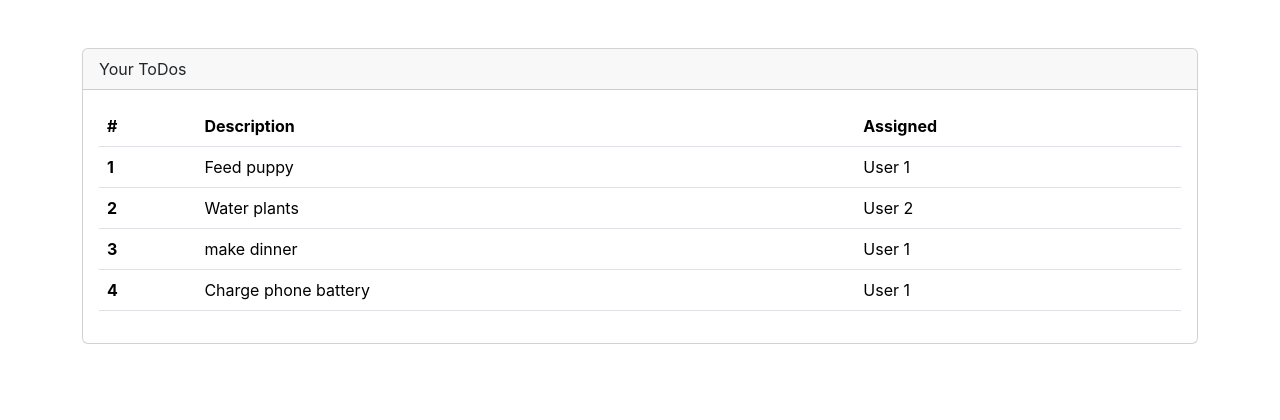
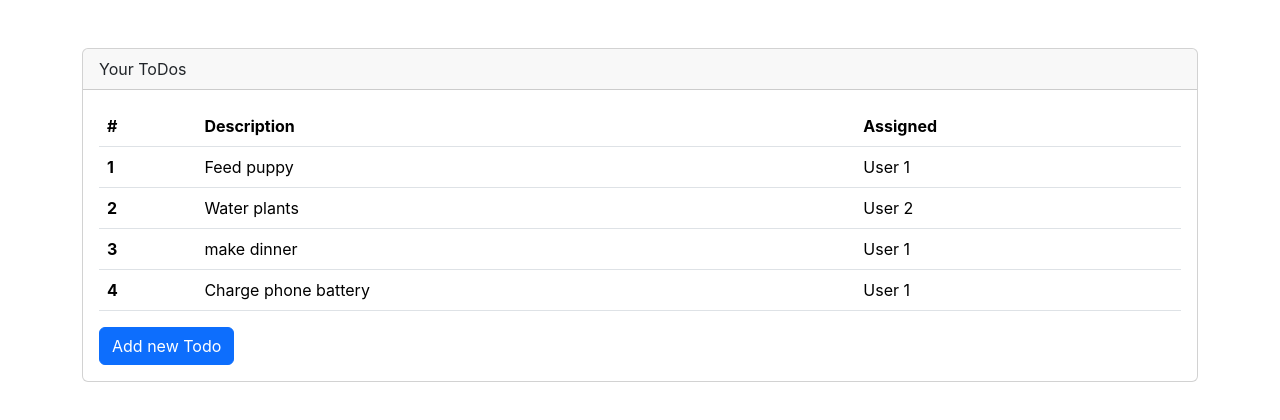
Before and after one commit to minhquanvus1/TodoList-React-TypeScript, a React (Create React App) app: page / in a window 1280 px wide. Shown: the top 420 px of the page. Built offline with nearby package versions, Linux system fonts and the light colour scheme.

Commit message:
add onClick event listener for button

```diff
--- a/src/App.js
+++ b/src/App.js
@@ -12,12 +12,27 @@ function App() {
       rowAssigned: "User 1",
     },
   ];
+
+  const addTodo = () => {
+    if (todos.length > 0) {
+      const newToDo = {
+        rowNumber: todos[todos.length - 1].rowNumber + 1,
+        rowDescription: "New Todo",
+        rowAssigned: "User 3",
+      };
+      todos.push(newToDo);
+      console.log("Todo List: ", todos);
+    }
+  };
   return (
     <div className="mt-5 container">
       <div className="card">
         <div className="card-header">Your ToDos</div>
         <div className="card-body">
           <TodoTable todos={todos}></TodoTable>
+          <button className="btn btn-primary" onClick={addTodo}>
+            Add new Todo
+          </button>
         </div>
       </div>
     </div>
```
